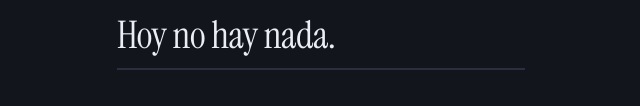
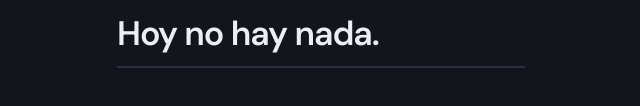
Before and after one commit to Ivanclerencia/gato, a plain HTML site: page index.html in a window 1280 px wide. Shown: the part 371-477 px from the top of the page, without its empty margins (319-959 px from the left). Drawn offline with Linux system fonts and the light colour scheme.

Commit message:
Tipografía DM Sans
Co-Authored-By: Claude Fable 5.2 <noreply@anthropic.com>
Claude-Session: https://claude.ai/code/session_01VpLK6uJWXqRndDw55Xt5ba

```diff
--- a/index.html
+++ b/index.html
@@ -15,17 +15,17 @@
 <meta name="referrer" content="no-referrer">
 <script>window.GATO_FOTOS={dia:"https://d8j0ntlcm91z4.cloudfront.net/user_32LJ8f9E5MwlOKpFunJdszlaVTp/hf_20261124_221125_b10feb73-6331-4a47-be71-4f637696d2ca.png",noche:"https://d8j0ntlcm91z4.cloudfront.net/user_32LJ8f9E5MwlOKpFunJdszlaVTp/hf_20261124_221159_79b32877-d59c-4a73-8985-39fa36dbd126.png"};</script>
 <link rel="preconnect" href="https://fonts.googleapis.com">
-<link href="https://fonts.googleapis.com/css2?family=IBM+Plex+Mono:wght@400;500&family=Instrument+Serif&display=swap" rel="stylesheet">
+<link href="https://fonts.googleapis.com/css2?family=DM+Sans:wght@400;500;600&display=swap" rel="stylesheet">
 <style>
-/* Idea: pantalla bloqueada en dos bloques con un corte recto: arriba la habitación con el gato,
-   abajo un panel plano y sobrio con la lista. Poco radio, una sola tinta, tipografía mono + serif. */
+/* Idea: pantalla bloqueada en dos bloques con un corte recto: arriba la habitación con los gatos,
+   abajo un panel plano y sobrio con la lista. Poco radio, una sola tinta, una sola familia tipográfica. */
 :root{
   color-scheme: light;
   --paper:#efeeea; --row:#f8f7f4; --ink:#17150f; --muted:#7c786f; --line:#d9d6ce;
   --wall:#e6d8bf; --luz:#fff6dc; --cortina:#f5eedd; --pliegue:#e2d6bd; --madera:#8a5a36; --hoja:#5d7a4f;
   --sofa:#b4532e; --pana:#96421f; --vin:0; --noche:0;
-  --serif:"Instrument Serif","Iowan Old Style",Georgia,serif;
-  --mono:"IBM Plex Mono",ui-monospace,"SF Mono",Menlo,monospace;
+  --serif:"DM Sans","Helvetica Neue",system-ui,sans-serif;
+  --mono:"DM Sans","Helvetica Neue",system-ui,sans-serif;
 }
 :root[data-estado="cerrado"]{
   color-scheme: dark;
@@ -67,7 +67,7 @@ main[data-vista="compra"] .panel{padding-top:54px;border-top:0}
 .panel{flex:1;min-height:0;display:flex;flex-direction:column;background:var(--paper);border-top:1px solid var(--line);
   padding:18px 16px 14px;transition:background-color 1.2s ease,border-color 1.2s ease}
 .cab{display:flex;flex-wrap:wrap;justify-content:space-between;align-items:baseline;gap:6px 12px;flex:none}
-h1{font-family:var(--serif);font-weight:400;font-size:38px;line-height:1;letter-spacing:-.01em;margin:0;white-space:nowrap}
+h1{font-family:var(--serif);font-weight:600;font-size:34px;line-height:1.05;letter-spacing:-.03em;margin:0;white-space:nowrap}
 #cuenta{font-size:12px;color:var(--muted);font-variant-numeric:tabular-nums;white-space:nowrap}
 .seg{flex:none;height:2px;background:var(--line);margin:14px 0 14px;transition:background-color 1.2s ease}
 .seg i{display:block;height:100%;width:0;background:var(--ink);transition:width .5s ease,background-color 1.2s ease}
@@ -100,7 +100,7 @@ button:focus-visible{outline:2px solid var(--ink);outline-offset:2px}
 .menu{position:absolute;inset:0;z-index:10;background:var(--paper);display:flex;flex-direction:column;padding:10px 12px 20px}
 .menu[hidden]{display:none}
 .menu nav{flex:1;display:flex;flex-direction:column;justify-content:center;gap:6px;padding:0 12px}
-.menu nav button{font-family:var(--serif);font-size:44px;line-height:1.1;text-align:left;background:none;border:0;border-bottom:1px solid var(--line);padding:14px 0;color:var(--muted);cursor:pointer}
+.menu nav button{font-family:var(--serif);font-weight:600;letter-spacing:-.03em;font-size:38px;line-height:1.1;text-align:left;background:none;border:0;border-bottom:1px solid var(--line);padding:14px 0;color:var(--muted);cursor:pointer}
 .menu nav button[aria-current="page"]{color:var(--ink)}
 .menu .pie{padding:0 12px;font-size:12px}
 
```
